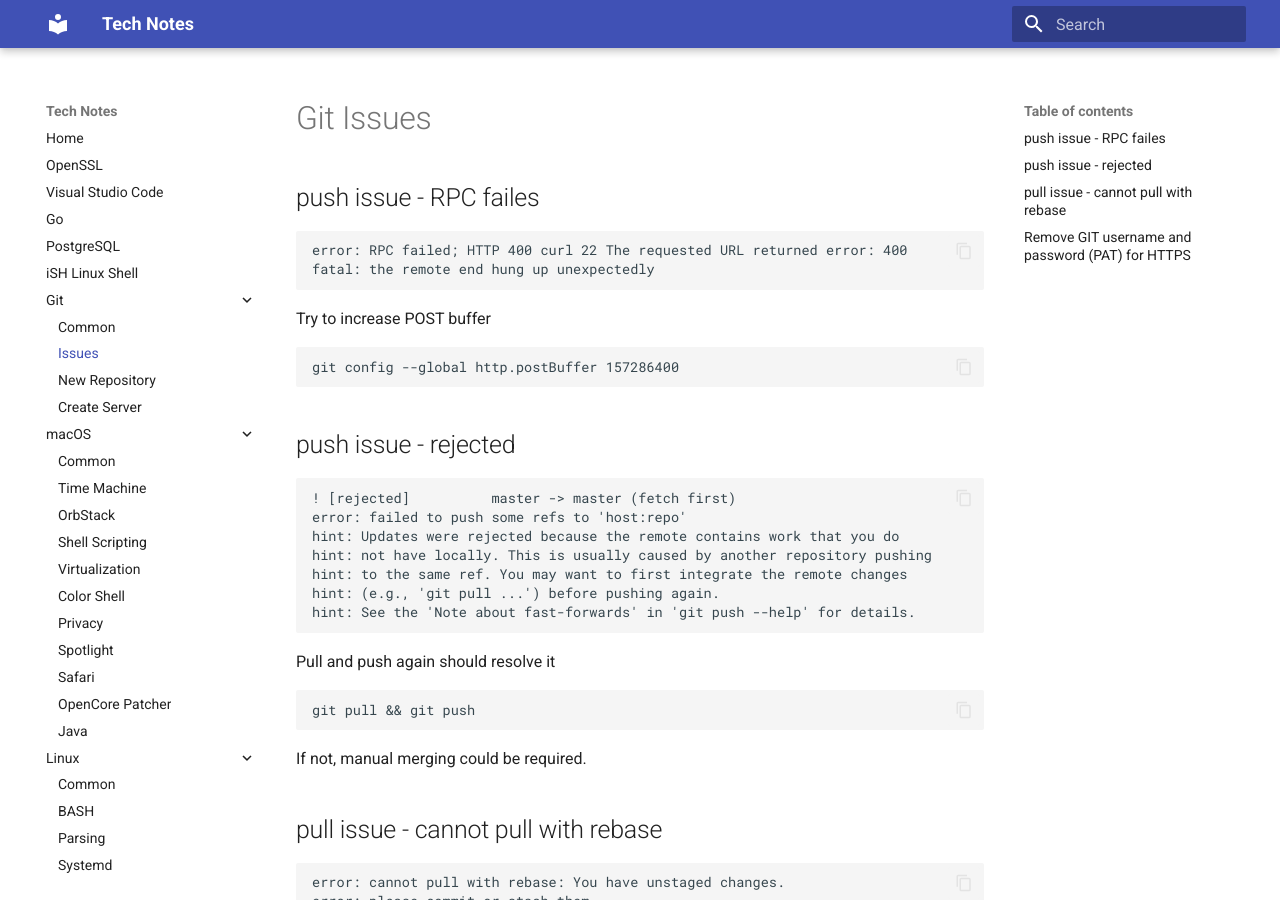
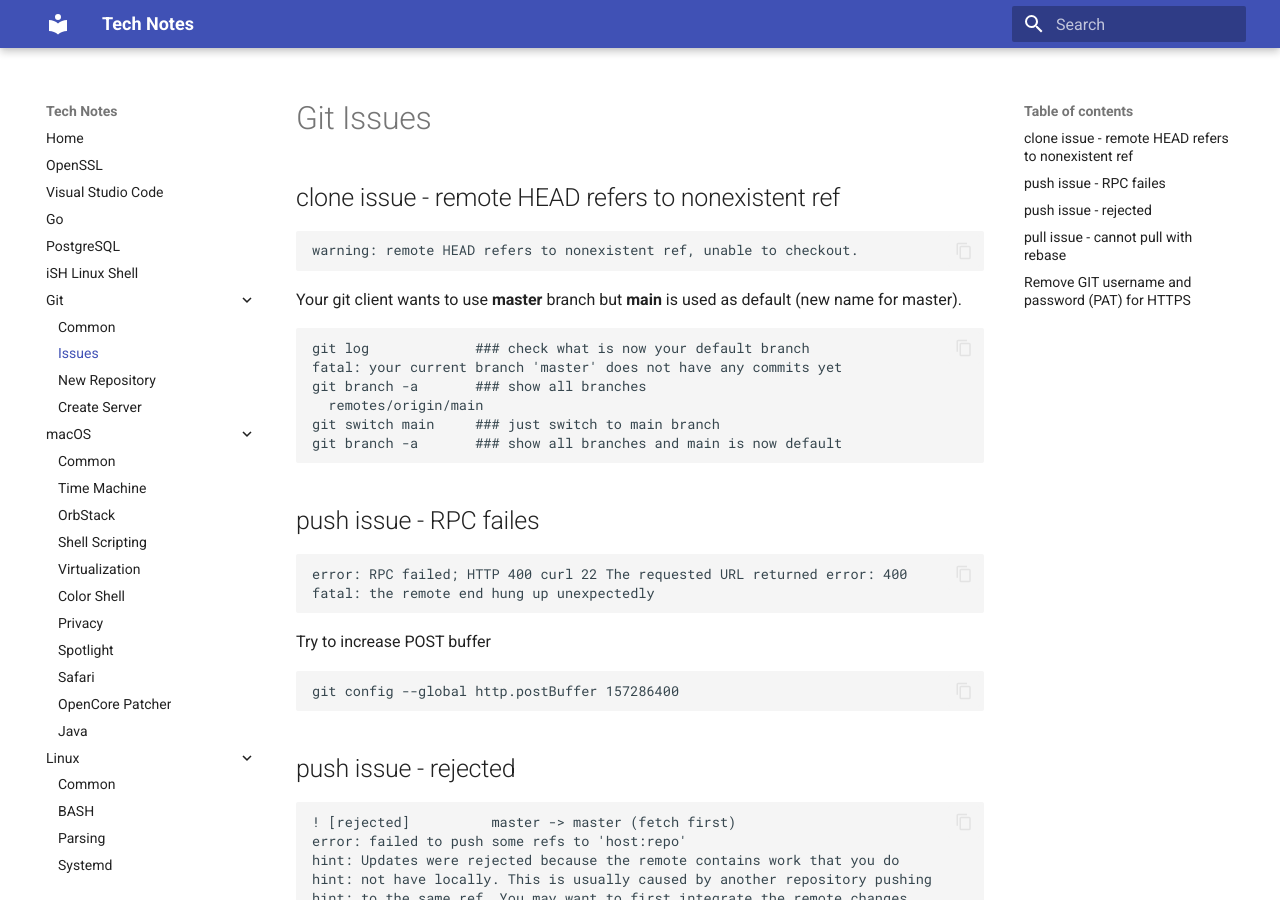
Before and after one commit to jorycz/technotes, an MkDocs documentation site: the page built from docs/Git/Git-Issues.md, in a window 1280 px wide and 900 px high. Built offline with MkDocs 1.6.1 and Material for MkDocs 9.7.7, drawn with Linux system fonts in a browser that asks for light colours.

Commit message:
Added git clone issue expecting master branch.

```diff
--- a/docs/Git/Git-Issues.md
+++ b/docs/Git/Git-Issues.md
@@ -1,4 +1,17 @@
 # Git Issues
+
+## clone issue - remote HEAD refers to nonexistent ref
+
+    warning: remote HEAD refers to nonexistent ref, unable to checkout.
+
+Your git client wants to use **master** branch but **main** is used as default (new name for master).
+
+    git log             ### check what is now your default branch
+    fatal: your current branch 'master' does not have any commits yet
+    git branch -a       ### show all branches
+      remotes/origin/main
+    git switch main     ### just switch to main branch
+    git branch -a       ### show all branches and main is now default
 
 ## push issue - RPC failes
 
```
Also changed, not shown: docs/macOS/macOS-Java.md (+1 -1 lines).
